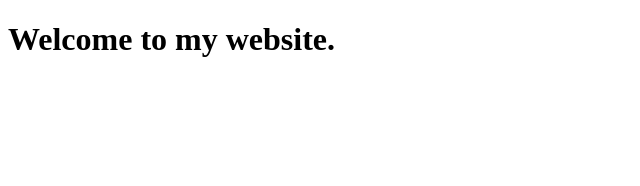
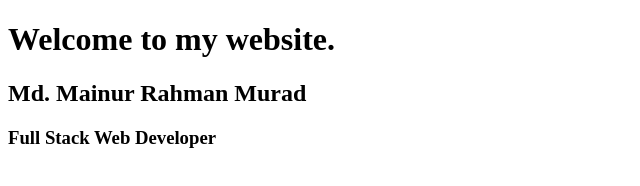
Before and after one commit to mrmuradcse/First-Website, a plain HTML site: page index.html in a window 1280 px wide. Shown: the whole page, without its empty margins (0-640 px from the left). Drawn offline with Linux system fonts and the light colour scheme.

Commit message:
Name added

```diff
--- a/index.html
+++ b/index.html
@@ -5,5 +5,7 @@
 </head>
 <body>
     <h1>Welcome to my website.</h1>
+    <h2>Md. Mainur Rahman Murad</h2>
+    <h3>Full Stack Web Developer</h3>
 </body>
 </html>
```
